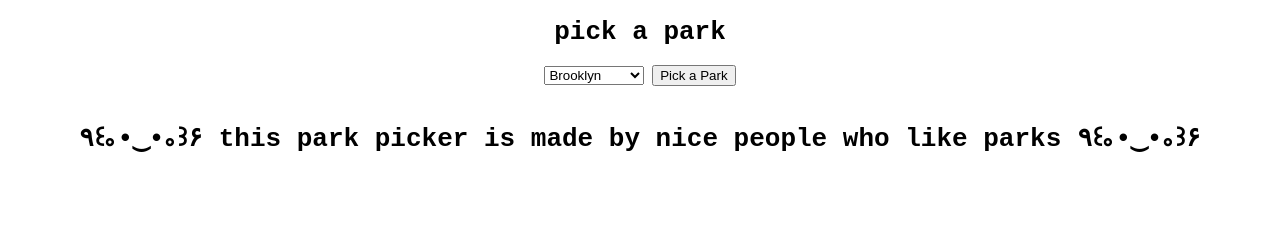
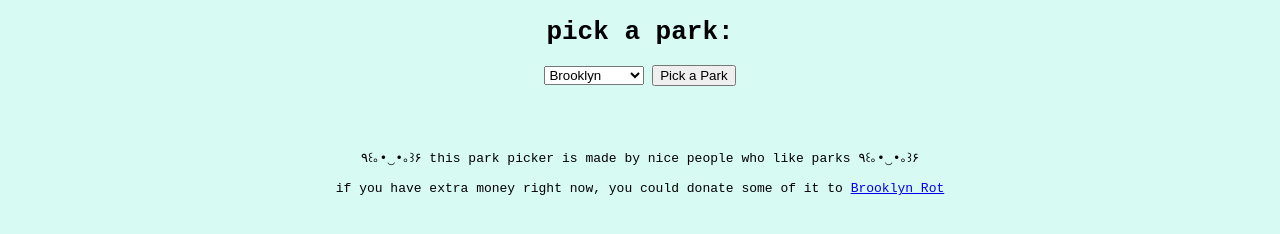
Before and after one commit to frnsys/pick-a-park, a plain HTML site: page index.html in a window 1280 px wide. Drawn offline with Linux system fonts and the light colour scheme.

Commit message:
Update index.html

```diff
--- a/index.html
+++ b/index.html
@@ -16,7 +16,7 @@
 </head>
 <body>
     <header>
-        <h1>pick a park</h1>
+        <h1>pick a park:</h1>
     </header>
     <main>
         <select id="select-borough">
@@ -29,11 +29,13 @@
         <button id="select-park">Pick a Park</button>
         <h2 id="selected-park"></h2>
         <div id="selected-park-info">
-            <iframe id="selected-park-map" width="425" height="350" frameborder="0" scrolling="no" marginheight="0" marginwidth="0" src="" style="border: 1px solid black"></iframe>
+            <iframe id="selected-park-map" width="425" height="450" frameborder="0" scrolling="no" marginheight="0" marginwidth="0" src="" style="border: 1px solid black"></iframe>
             <a id="selected-park-street-view" href="" target="_blank">👀 Sneak peek</a>
         </div>
         <footer>
-            <h1>٩꒰｡•‿•｡꒱۶ this park picker is made by nice people who like parks ٩꒰｡•‿•｡꒱۶</h1>
+          <br/>  <br/>
+            ٩꒰｡•‿•｡꒱۶ this park picker is made by nice people who like parks ٩꒰｡•‿•｡꒱۶<br/><br/>
+            if you have extra money right now, you could donate some of it to <a href="https://www.bkrot.org/">Brooklyn Rot</a>
         </footer>
     </main>
     <script src="main.js"></script>
--- a/style.css
+++ b/style.css
@@ -2,7 +2,7 @@ body {
   font-family: monospace;
   text-align: center;
   font-style: italic: italic;
-  background-color: ##d7faf2
+  background-color: #d7faf2;
 }
 
 #selected-park {
```
